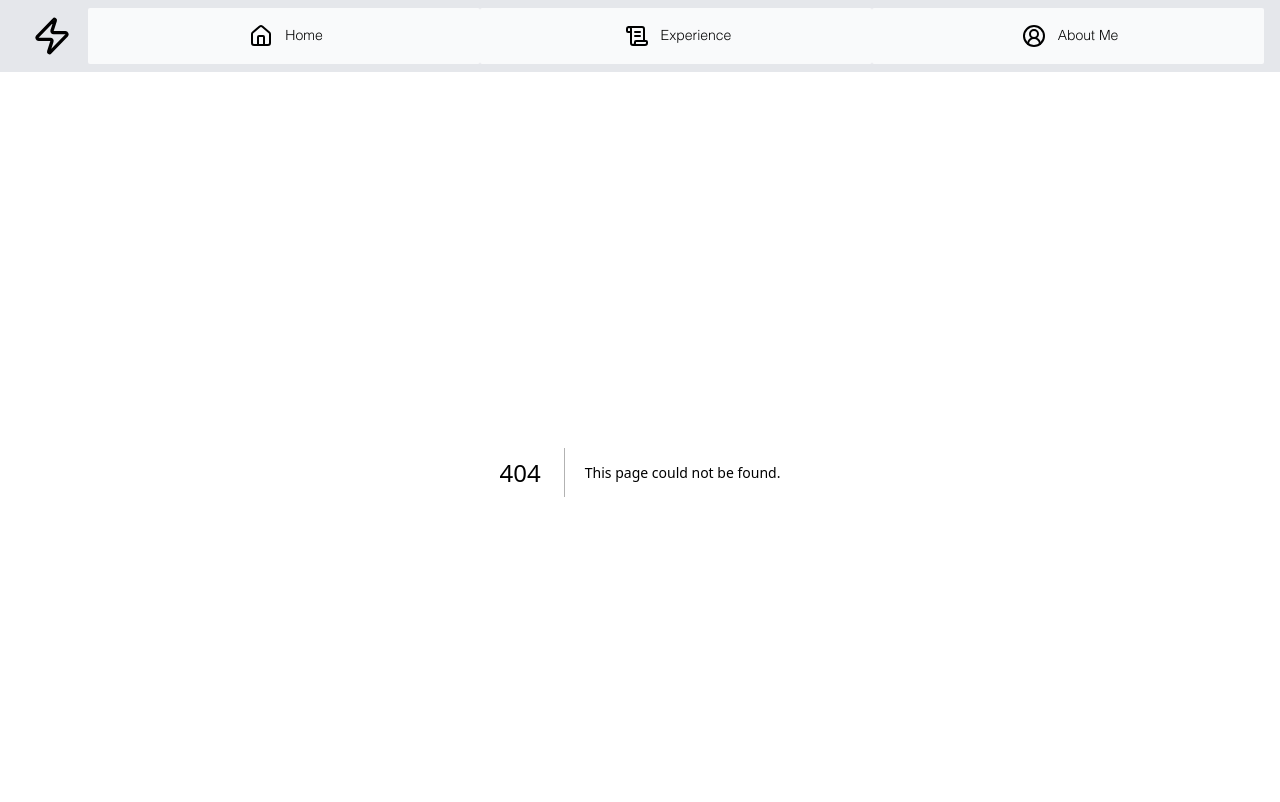
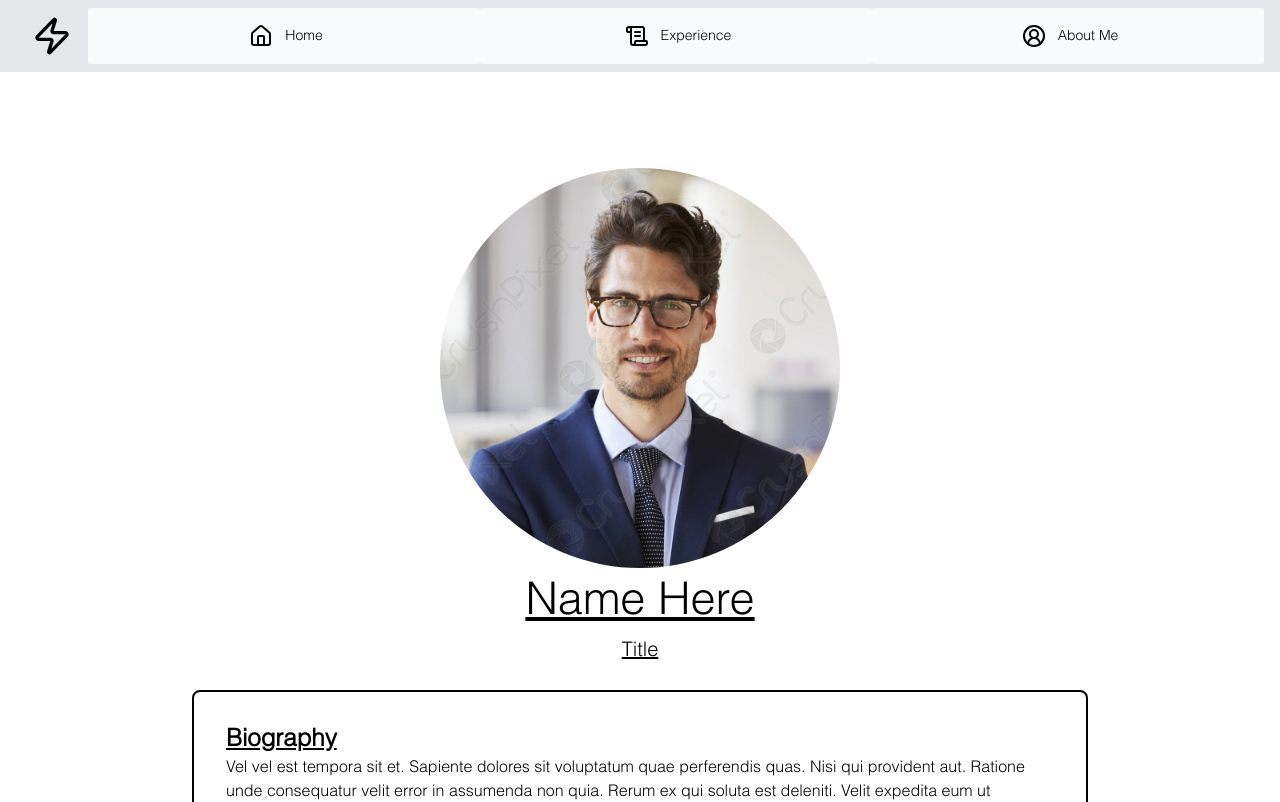
Before and after one commit to hrobb/personalSiteBase, a Next.js app: page /aboutme in a window 1280 px wide. Before the commit this address had no page. Shown: the top 802 px of the page. Built offline with nearby package versions, Linux system fonts and the light colour scheme.

Commit message:
About me page start

```diff
--- /dev/null
+++ b/app/aboutme/data.json
@@ -0,0 +1,16 @@
+{
+	"home": {
+	},
+	"experience": [
+
+	],
+	"aboutme": {
+		"textsections": [
+			{
+				"id": 1,
+				"title": "Biography",
+				"text": "Vel vel est tempora sit et. Sapiente dolores sit voluptatum quae perferendis quas. Nisi qui provident aut. Ratione unde consequatur velit error in assumenda non quia. Rerum ex qui soluta est deleniti. Velit expedita eum ut molestiae ab doloremque."
+			}
+		]
+	}
+}
--- /dev/null
+++ b/app/aboutme/page.tsx
@@ -0,0 +1,30 @@
+
+import data from "./data.json";
+import TextSection from "../ui/textsection";
+import Image from 'next/image';
+import { Underline } from "lucide-react";
+
+export default function Page() {
+	const cards = data.aboutme.textsections;
+	return (
+		<main className="flex min-h-screen flex-col items-center justify-between p-24">
+            <Image
+                src="/images/defaultprofile2.png"
+                className=""
+                width={400}
+                height={400}
+                objectFit="cover"
+                alt="No Photo Provided"
+                style={{
+                        borderRadius:"50%",
+                    }}
+			/>
+            <h1 style={{fontSize:45, textDecorationLine: "Underline"}}>Name Here</h1>
+            <h2 style={{fontSize:20, textDecorationLine: "Underline"}}>Title</h2>
+            <TextSection
+                title={cards[0].title}
+                text={cards[0].text}
+            />
+        </main>
+    );
+  }
--- /dev/null
+++ b/app/ui/textsection.tsx
@@ -0,0 +1,20 @@
+export default function TextSection({
+	title,
+	text
+}: {
+	title: string;
+	text: string;
+}) {
+	return (
+		<div className='flex flex-row mx-auto max-w-4xl border-2 border-black rounded-lg sm:m-6 sm:p-6'>
+			<div className="md:w-5/5 p-2">
+				<div>
+					<h1 className='text-2xl font-bold underline'>{title}</h1>
+				</div>
+				<div>
+					<p>{text}</p>
+				</div>
+			</div>
+		</div>
+	)
+}
```
Also changed, not shown: public/images/defaultprofile.png (added), public/images/defaultprofile2.png (added).
